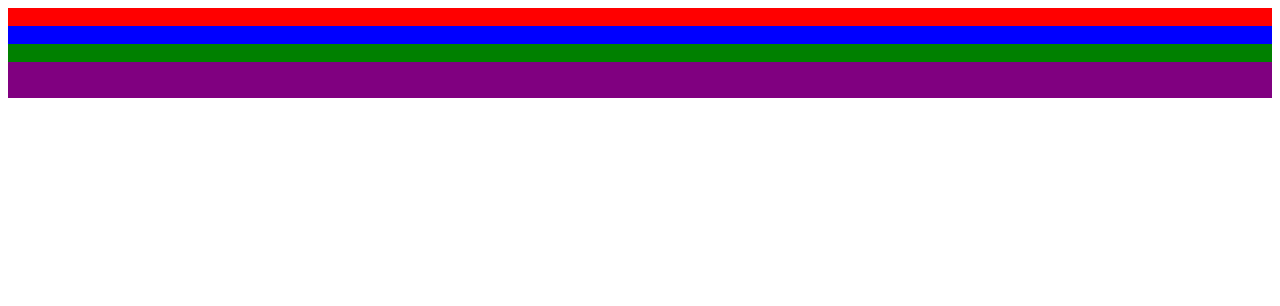
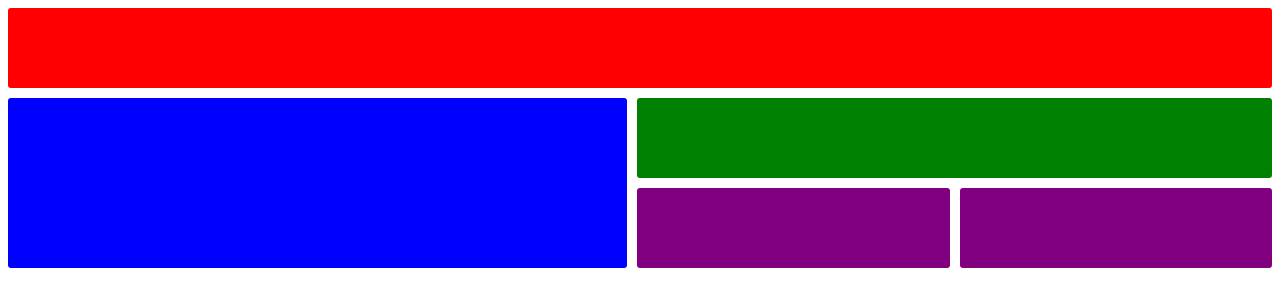
Before and after one commit to kristiania/display-in-grid-anewardeberg, a plain HTML site: page Forelesning 6/Oppgave 2/src/index.html in a window 1280 px wide. Drawn offline with Linux system fonts and the light colour scheme.

Commit message:
oppgave 2, fullført

```diff
--- a/Forelesning 6/Oppgave 2/src/styles.css
+++ b/Forelesning 6/Oppgave 2/src/styles.css
@@ -1,26 +1,42 @@
 .grid-container{
+    background-color: white;
+    display: grid;
+    grid-template-columns: auto auto auto;
+    grid-template-rows: auto auto auto;
+    grid-gap: 10px;
 
 }
 
-grid-item {
+.grid-item {
+    border-radius: 3px;
+    height: 80px;
 }
 
 #grid-one{
     background-color: red;
     color: red;
+    grid-column: 1 / span 4;
+    grid-row: 1;
 }
 
 #grid-two{
     background-color: blue;
     color: blue;
+    grid-column: 1 / span 2;
+    grid-row: 2 / span 3;
+    height: 170px;
 }
 
 #grid-three{
     background-color: green;
     color: green;
+    grid-column: 3 / span 2;
+    grid-row: 2;
 }
 
 .grid-four{
     background-color: purple;
     color: purple;
+    grid-column: 3 / span;
+    grid-row: 3;
 }
```
